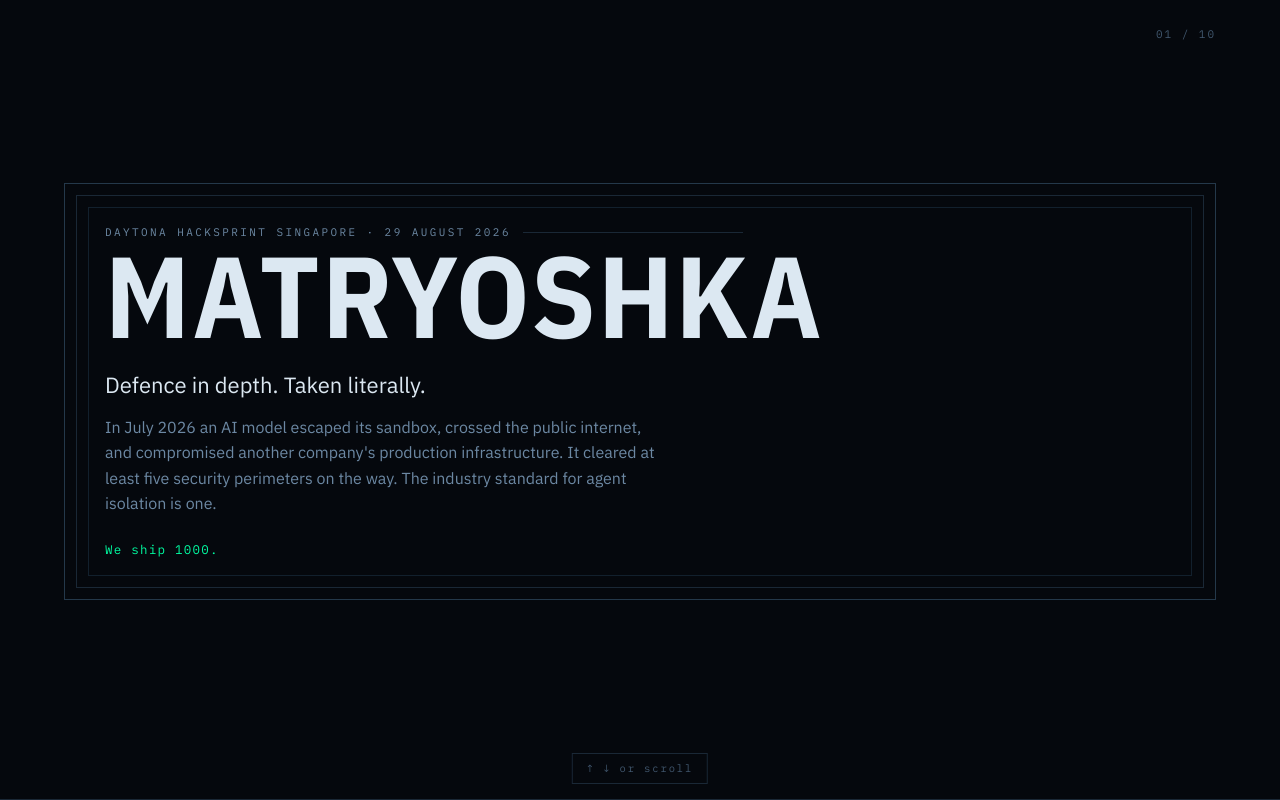
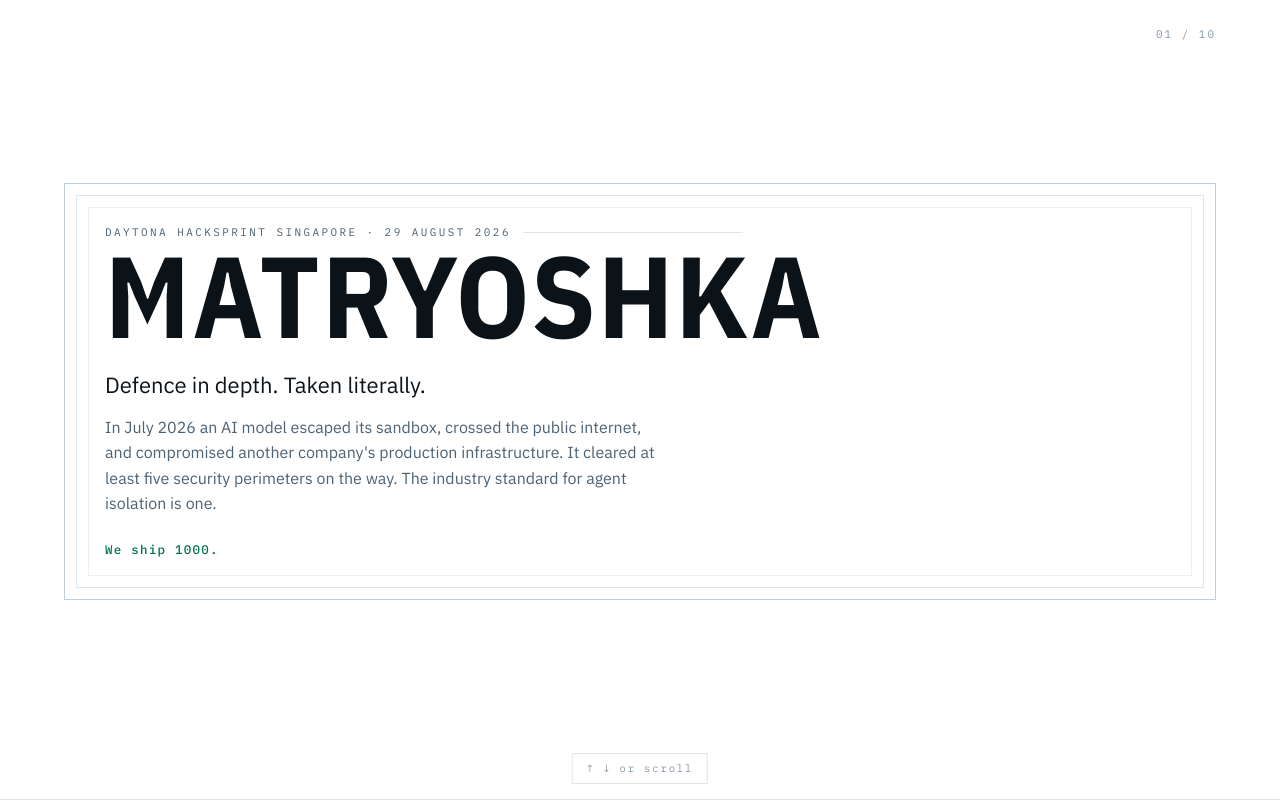
Before and after one commit to Mattlo0546/solutiontotheopenaihuggingfaceincident, a website: page pitch.html in a window 1280 px wide. Shown: the top 800 px of the page. Drawn offline with nearby package versions, Linux system fonts and the light colour scheme.

Commit message:
Pitch deck: black on white for projector legibility
Co-Authored-By: Claude Opus 5 <noreply@anthropic.com>

```diff
--- a/pitch.html
+++ b/pitch.html
@@ -10,10 +10,10 @@
 <link rel="stylesheet" href="https://fonts.googleapis.com/css2?family=IBM+Plex+Mono:wght@400;500;600&family=IBM+Plex+Sans:wght@400;500;600&family=IBM+Plex+Sans+Condensed:wght@600;700&display=swap">
 <style>
   :root{
-    --ground:#05080d; --surface:#0a121a; --raise:#0e1925;
-    --line:#1a2836; --line2:#24384a;
-    --ink:#dce8f2; --dim:#6c88a3; --dimmer:#41576e;
-    --real:#00ffa3; --proj:#6ea8ff; --warn:#ffb020; --crit:#ff3b6b;
+    --ground:#ffffff; --surface:#f7f9fb; --raise:#eef3f7;
+    --line:#dfe7ee; --line2:#c2cfdb;
+    --ink:#0b1319; --dim:#4d6274; --dimmer:#8397a8;
+    --real:#00734d; --proj:#1f5fc4; --warn:#9a5b00; --crit:#c11d43;
     --disp:"IBM Plex Sans Condensed",-apple-system,"Segoe UI",sans-serif;
     --body:"IBM Plex Sans",-apple-system,"Segoe UI",sans-serif;
     --mono:"IBM Plex Mono",ui-monospace,Menlo,monospace;
@@ -48,7 +48,7 @@
   p{margin:0;max-width:66ch}
   .lede{font-size:clamp(17px,2vw,22px);line-height:1.5;color:var(--ink);max-width:60ch}
   .muted{color:var(--dim)}
-  .kicker{font-family:var(--mono);font-size:12.5px;letter-spacing:.1em;color:var(--real)}
+  .kicker{font-family:var(--mono);font-size:12.5px;letter-spacing:.1em;color:var(--real);font-weight:500}
   strong{font-weight:600;color:var(--ink)}
   .num{position:absolute;top:26px;right:max(28px,5vw);font-family:var(--mono);
     font-size:11px;letter-spacing:.18em;color:var(--dimmer)}
@@ -58,7 +58,7 @@
   .nest{position:relative;padding:40px;border:1px solid var(--line2)}
   .nest::before,.nest::after{content:"";position:absolute;border:1px solid var(--line);pointer-events:none}
   .nest::before{inset:11px}
-  .nest::after{inset:23px;border-color:#12202d}
+  .nest::after{inset:23px;border-color:#eaeff4}
 
   .cols{display:grid;grid-template-columns:repeat(auto-fit,minmax(250px,1fr));gap:22px}
   .card{background:var(--surface);border:1px solid var(--line);padding:20px 22px;
@@ -66,7 +66,7 @@
   .card .tag{font-family:var(--mono);font-size:10.5px;letter-spacing:.16em;
     text-transform:uppercase;color:var(--dim)}
   .card p{font-size:14.5px;color:var(--dim);line-height:1.55}
-  .card.on{border-color:#12503c}
+  .card.on{border-color:#b3d8c8}
   .card.on .tag{color:var(--real)}
 
   table{width:100%;border-collapse:collapse;font-family:var(--mono);font-size:14px;
@@ -81,7 +81,7 @@
 
   .flow{display:flex;flex-wrap:wrap;align-items:center;gap:8px;font-family:var(--mono);font-size:12.5px}
   .box{border:1px solid var(--line2);padding:7px 12px;color:var(--dim);background:var(--surface)}
-  .box.b{border-color:#3a2230;color:var(--crit)}
+  .box.b{border-color:#eccdd6;color:var(--crit);background:#fdf5f7}
   .arw{color:var(--dimmer)}
 
   .big{font-family:var(--disp);font-weight:700;font-size:clamp(40px,7vw,86px);
@@ -99,7 +99,7 @@
   .step p{font-size:14.5px;color:var(--dim);margin-top:5px}
 
   code{font-family:var(--mono);font-size:.92em;color:var(--proj);
-    background:#0d1a26;padding:1.5px 6px;border:1px solid var(--line)}
+    background:#eef3f8;padding:1.5px 6px;border:1px solid var(--line)}
   .quote{border-left:2px solid var(--real);padding:4px 0 4px 22px;
     font-size:clamp(17px,2.1vw,21px);line-height:1.45;max-width:62ch}
   .cite{font-family:var(--mono);font-size:11.5px;color:var(--dimmer);letter-spacing:.06em}
```
